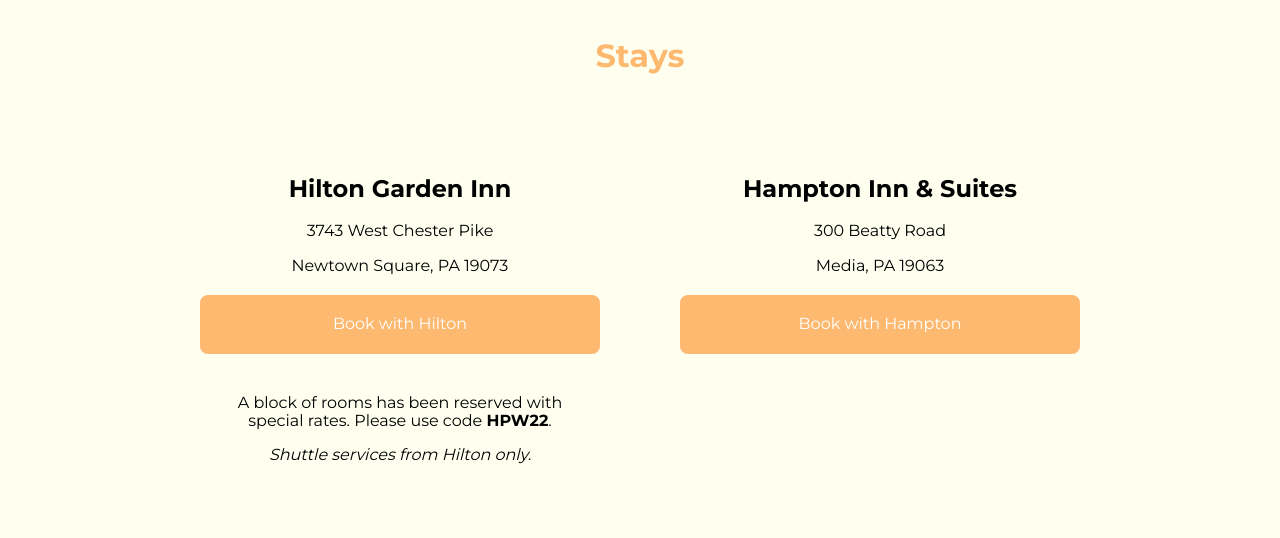
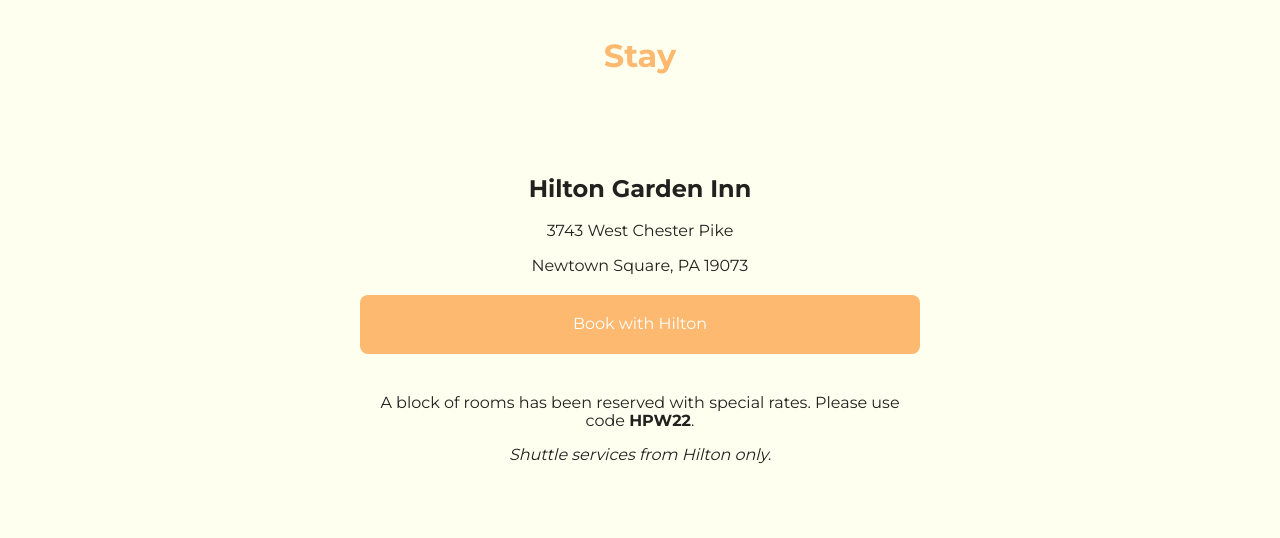
Before and after one commit to lazyvar/www.becandnick.com, a plain HTML site: page index.html in a window 1280 px wide. Shown: the part 1150-1688 px from the top of the page. Drawn offline with Linux system fonts and the light colour scheme; grey boxes are pictures that could not be loaded; a web font is replaced by a local one.

Commit message:
remove hampton inn

```diff
--- a/assets/style.css
+++ b/assets/style.css
@@ -131,7 +131,7 @@ section {
 	#stays-container {
 		display: flex;
 		flex-direction: row;
-		justify-content: space-between;
+		justify-content: center;
 	}
 }
 
@@ -171,6 +171,22 @@ section {
 
 @media screen and (min-width: 801px) {
 	#venue-address {
+		text-align: center;
+		padding: 20px;
+		width: 600px;
+	}
+}
+
+@media screen and (max-width: 800px) {
+	#stays-thing {
+		text-align: center;
+		padding: 10px;
+		width: 300px;
+	}
+}
+
+@media screen and (min-width: 801px) {
+	#stays-thing {
 		text-align: center;
 		padding: 20px;
 		width: 600px;
--- a/index.html
+++ b/index.html
@@ -19,7 +19,7 @@
       <h2 id="mobile-date">5.21.2022</h2>
       <nav>
         <a href="#venue">Weekend</a>
-        <a href="#stays">Stays</a>
+        <a href="#stays">Stay</a>
         <p id="title">Bec & Nick</p>
         <a href="#registry">Registry</a>
         <a href="#transportation">Transportation</a>
@@ -51,9 +51,9 @@
         </div>
       </section>
       <section id="stays">
-        <h1>Stays</h1>
+        <h1>Stay</h1>
         <div id="stays-container">
-          <div id="venue-address">
+          <div id="stays-thing">
             <h2>Hilton Garden Inn</h2>
             <p>3743 West Chester Pike</p>
             <p>Newtown Square, PA 19073</p>
@@ -64,16 +64,6 @@
             </a>
             <p style="margin: 40px; margin-bottom: 10px;">A block of rooms has been reserved with special rates. Please use code <strong>HPW22</strong>.</p>
             <p><i>Shuttle services from Hilton only.</i></p>
-          </div>
-          <div id="venue-address">
-            <h2>Hampton Inn & Suites</h2>
-            <p>300 Beatty Road</p>
-            <p>Media, PA 19063</p>
-            <a href="https://www.hilton.com/en/hotels/phlsphx-hampton-suites-philadelphia-media/?SEO_id=GMB-HX-PHLSPHX&y_source=1_OTkwNjQzNS03MTUtbG9jYXRpb24uZ29vZ2xlX3dlYnNpdGVfb3ZlcnJpZGU%3D%3D" class="button">
-              <p>
-                Book with Hampton
-              </p>
-            </a>
           </div>
         </div>
       </section>
```
